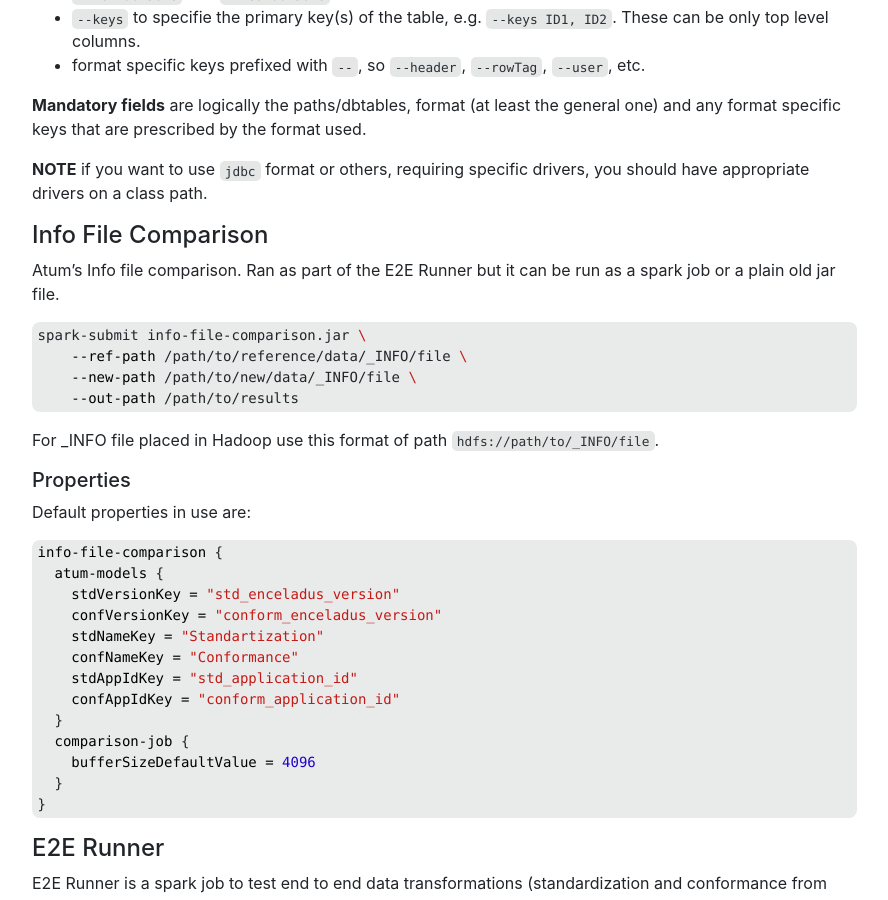
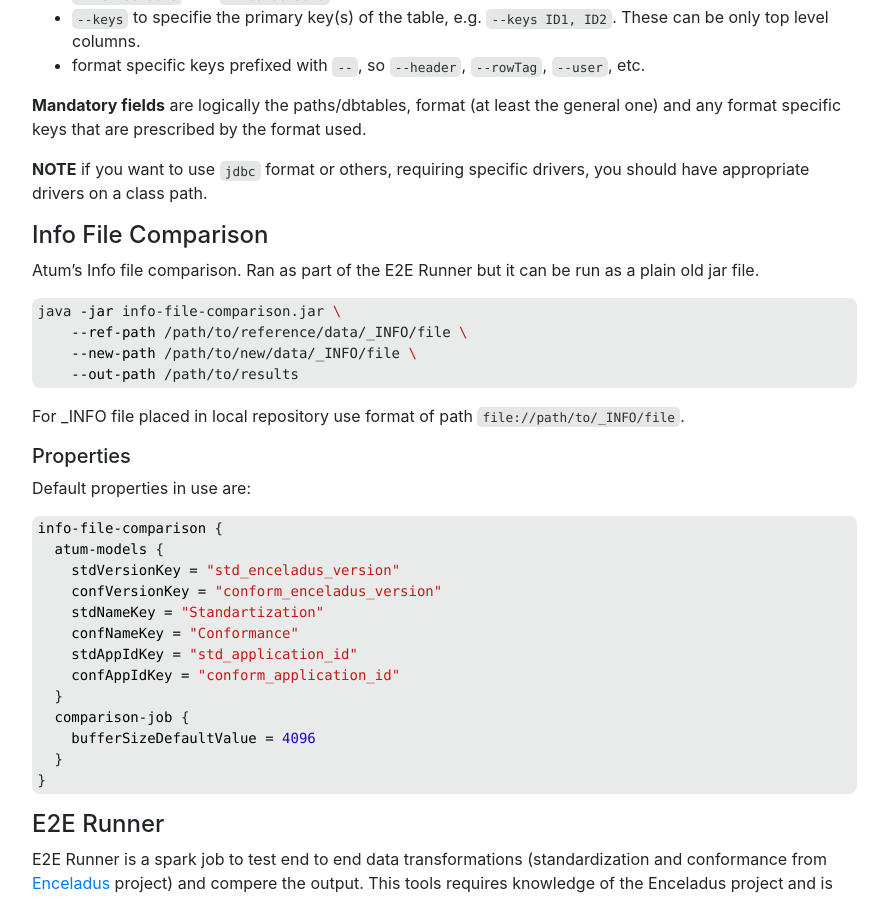
Before and after one commit to AbsaOSS/hermes, a Jekyll site: the page built from _docs/0.2.0/usage.md, in a window 1280 px wide and 900 px high, scrolled down 1995 px. Shown: the whole window, without its empty margins (338-1226 px from the left). Built offline with Jekyll 4.4.1, drawn with Linux system fonts in a browser that asks for light colours; nearby versions of some CDN libraries.

Commit message:
Update documentation according to comments.

````diff
--- a/_docs/0.2.0/usage.md
+++ b/_docs/0.2.0/usage.md
@@ -89,16 +89,16 @@ Now how to use it all together:
 
 #### Info File Comparison
 
-Atum's Info file comparison. Ran as part of the E2E Runner but it can be run as a spark job or a plain old jar file.
+Atum's Info file comparison. Ran as part of the E2E Runner but it can be run as a plain old jar file.
 
 ```shell
-spark-submit info-file-comparison.jar \
+java -jar info-file-comparison.jar \
     --ref-path /path/to/reference/data/_INFO/file \
     --new-path /path/to/new/data/_INFO/file \
     --out-path /path/to/results
 ```
 
-For _INFO file placed in Hadoop use this format of path `hdfs://path/to/_INFO/file`.
+For _INFO file placed in local repository use format of path `file://path/to/_INFO/file`.
 
 ##### Properties
 
````
